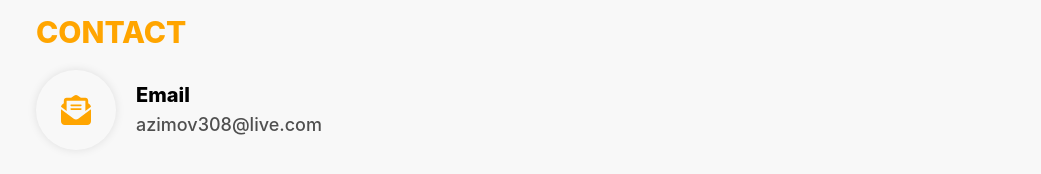
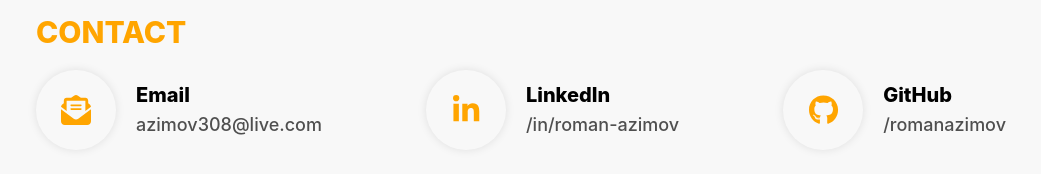
Before and after one commit to romanazimov/PersonalWebsite, a React (Create React App) app: page /contact in a window 1280 px wide. Shown: the part 2590-2764 px from the top of the page, without its empty margins (119-1160 px from the left). Built offline with nearby package versions, Linux system fonts and the light colour scheme.

Commit message:
Contact section updated w/ email, linkedin, github

```diff
--- a/src/Components/contact/Contact.js
+++ b/src/Components/contact/Contact.js
@@ -1,19 +1,40 @@
 import './Contact.scss';
 import { FontAwesomeIcon } from '@fortawesome/react-fontawesome';
-import { faEnvelopeOpenText } from '@fortawesome/free-solid-svg-icons';
+import { faEnvelopeOpenText, faUpRightFromSquare } from '@fortawesome/free-solid-svg-icons';
+import { faLinkedinIn, faGithub } from '@fortawesome/free-brands-svg-icons';
 
 function Contact() {
     return (
         <section id="contact">
             <div className='container'>
                 <p className='title'>CONTACT</p>
-                <div className='content'>
-                    <div className='icon-container'>
-                        <FontAwesomeIcon className="icon-email" icon={faEnvelopeOpenText} />
+                <div className='content-container'>
+                    <div className='email-content'>
+                        <div className='icon-container'>
+                            <FontAwesomeIcon className="icon-email" icon={faEnvelopeOpenText} />
+                        </div>
+                        <div>
+                            <p className='primary-text'>Email</p>
+                            <a href="mailto:azimov308@live.com"><p className="secondary-text">azimov308@live.com</p></a>
+                        </div>
                     </div>
-                    <div className='email-info'>
-                        <p className='primary-text'>Email</p>
-                        <a className="secondary-text" href="mailto:azimov308@live.com">azimov308@live.com</a>
+                    <div className='linkedin-content'>
+                        <div className='icon-container'>
+                            <FontAwesomeIcon className="icon-linkedin" icon={faLinkedinIn} />
+                        </div>
+                        <div>
+                            <p className='primary-text'>LinkedIn</p>
+                            <a href="https://www.linkedin.com/in/roman-azimov/" rel="noreferrer" target="_blank"><p className="secondary-text">/in/roman-azimov</p></a>
+                        </div>
+                    </div>
+                    <div className='github-content'>
+                        <div className='icon-container'>
+                        <FontAwesomeIcon className="icon-github" icon={faGithub} />
+                        </div>
+                        <div>
+                            <p className='primary-text'>GitHub</p>
+                            <a href="https://www.github.com/romanazimov/" rel="noreferrer" target="_blank"><p className="secondary-text">/romanazimov</p></a>
+                        </div>
                     </div>
                 </div>
             </div>
--- a/src/Components/contact/Contact.scss
+++ b/src/Components/contact/Contact.scss
@@ -12,9 +12,26 @@
         margin-bottom: 20px;
     }
 
-    .content {
+    .content-container {
         display: flex;
         align-items: center;
+        justify-content: space-between;
+    }
+
+    .email-content,
+    .linkedin-content,
+    .github-content {
+        display: flex;
+        align-items: center;
+
+        p {
+            margin: 0;
+            transition: .2s;;
+        }
+
+        p.secondary-text:hover {
+            color: orange;
+        }
     }
 
     .icon-container {
@@ -30,7 +47,9 @@
         color: orange;
     }
 
-    .icon-email {
+    .icon-email,
+    .icon-linkedin,
+    .icon-github {
         font-size: 30px;
     }
 
--- a/src/Components/home/Home.js
+++ b/src/Components/home/Home.js
@@ -4,7 +4,7 @@ import hand from "../../images/waving_hand.png";
 import resume from "../../files/razimov_resume.docx";
 // import linkedin_logo from "../../images/linkedin_logo.png";
 import { FontAwesomeIcon } from '@fortawesome/react-fontawesome';
-import { faLinkedin } from '@fortawesome/free-brands-svg-icons';
+// import { faLinkedin } from '@fortawesome/free-brands-svg-icons';
 
 function Home() {
     return (
@@ -17,7 +17,7 @@ function Home() {
                         for creating innovative solutions and crafting seamless user experiences.</p>
                         <div className="bio-actions">
                             <a href={resume} download="roman_azimov_resume"><button className="resume-download">Download Resume</button></a>
-                            <a href="https://www.linkedin.com/in/roman-azimov/" rel="noreferrer" target="_blank"><FontAwesomeIcon className="linkedin" icon={faLinkedin} /></a>
+                            {/* <a href="https://www.linkedin.com/in/roman-azimov/" rel="noreferrer" target="_blank"><FontAwesomeIcon className="linkedin" icon={faLinkedin} /></a> */}
                             {/* <img className="linkedin" src={linkedin} alt={"logo"} /> */}
                             {/* <FontAwesomeIcon icon="fa-brands fa-linkedin" /> */}
                         </div>
--- a/src/Components/portfolio/Portfolio.scss
+++ b/src/Components/portfolio/Portfolio.scss
@@ -37,6 +37,7 @@
         justify-content: center;
     }
 
+    .primary-text,
     .secondary-text {
         text-align: center;
     }
--- a/src/styles/global.css
+++ b/src/styles/global.css
@@ -16,6 +16,7 @@ body {
 
 p {
     margin: 0;
+    padding: 0;
 }
 
 .container {
```
